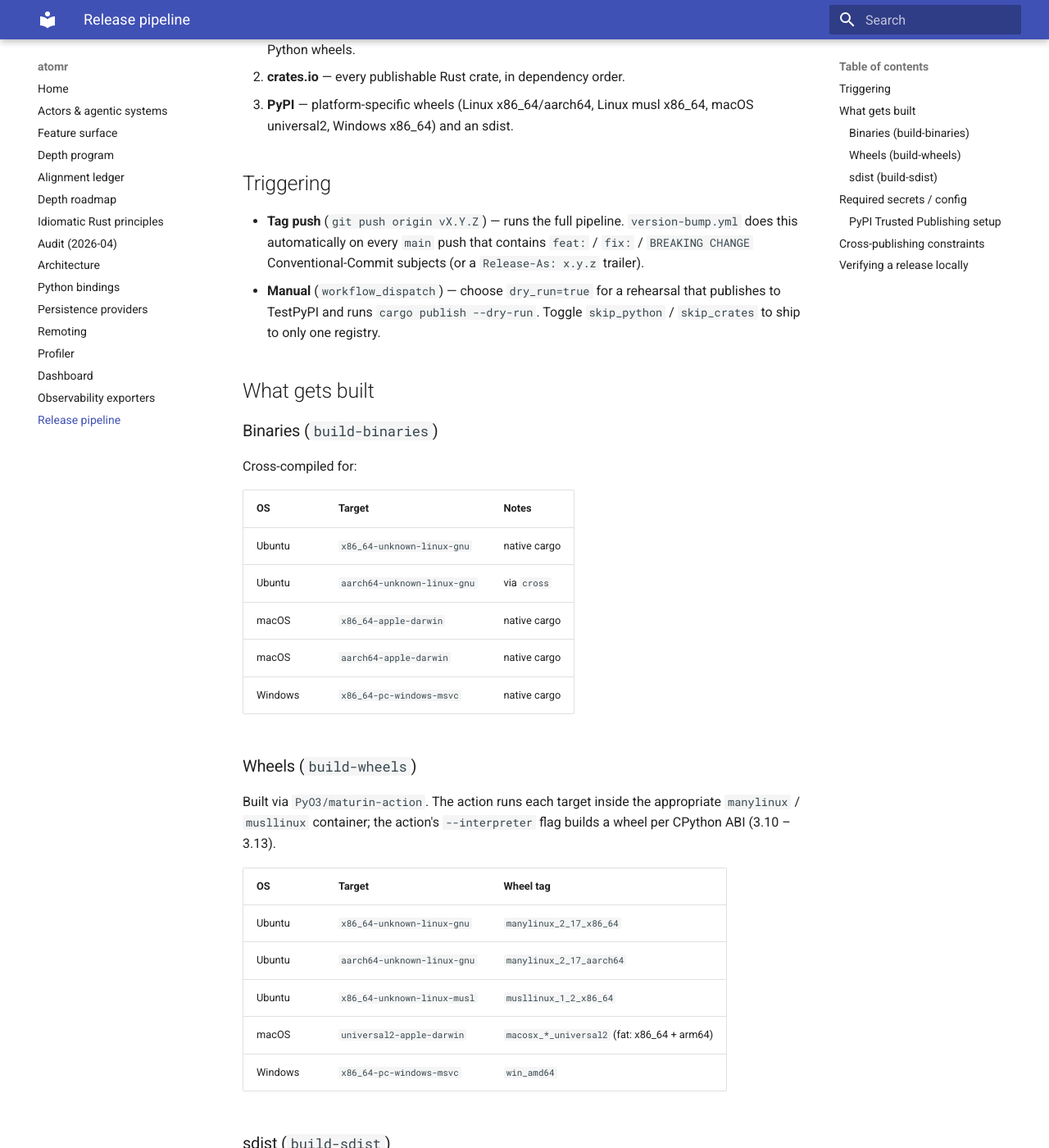
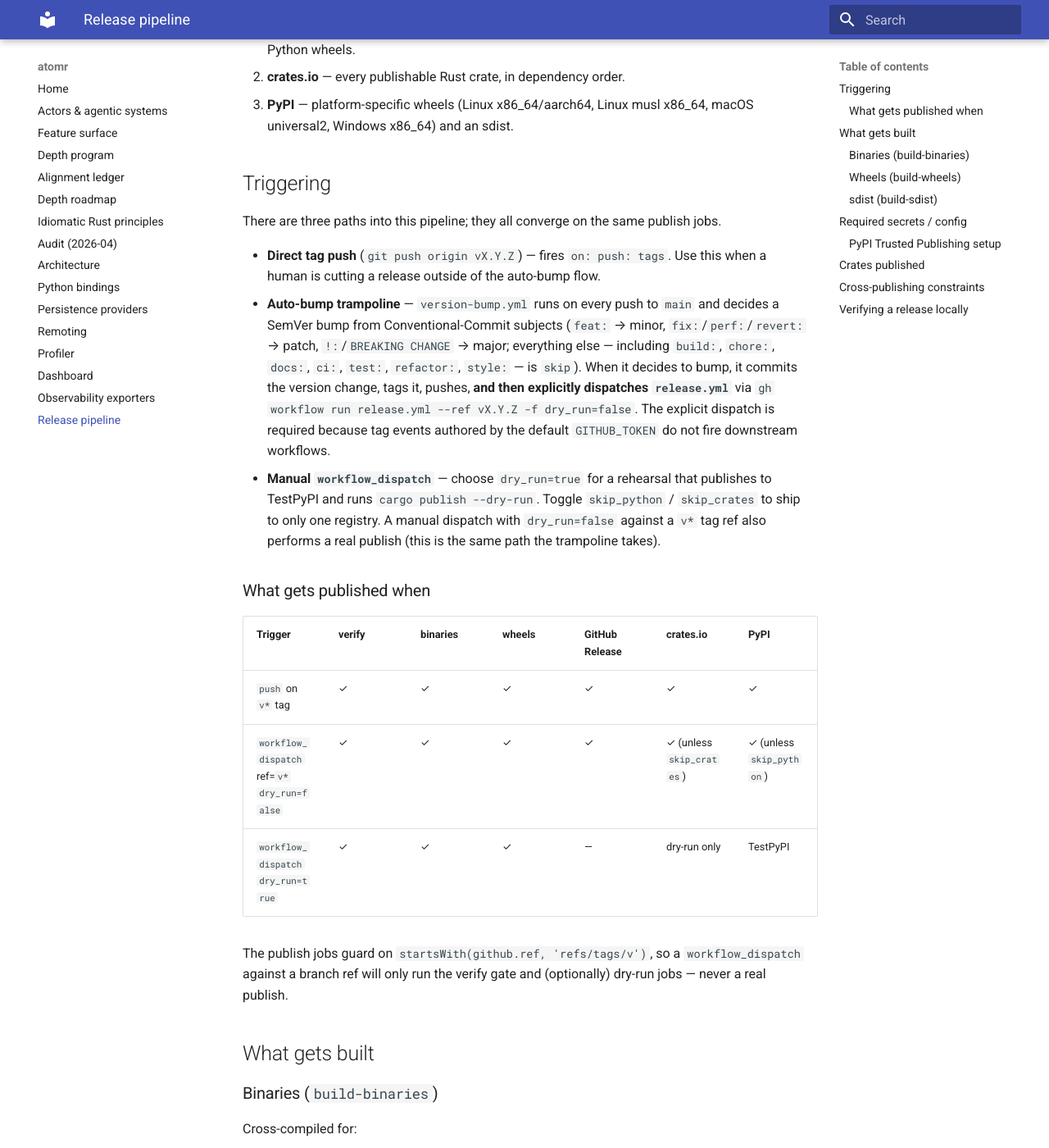
Before and after one commit to rustakka/rakka, an MkDocs documentation site: the page built from docs/release-pipeline.md, in a window 1280 px wide and 1400 px high, scrolled down 199 px. Shown: the whole window at 82% size. Built offline with MkDocs 1.6.1 and Material for MkDocs 9.7.7, drawn with Linux system fonts in a browser that asks for light colours; some of the changed text lies outside the part shown.

Commit message:
build(release): trampoline-trigger release pipeline + cover all publishable crates
Several refinements to the release pipeline so future tags actually
ship to crates.io and PyPI, and so every publishable workspace crate
is covered.

* version-bump.yml now dispatches release.yml via `gh workflow run`
  after pushing the new tag. Tag pushes authored by the default
  GITHUB_TOKEN do not fire `on: push: tags` workflows, which is why
  v0.6.1..v0.9.1 never reached either registry. Adds the `actions:
  write` permission needed for the dispatch.
* release.yml's github-release / publish-crates / publish-pypi jobs
  now also run on a workflow_dispatch targeting a `v*` ref with
  dry_run=false (the trampoline path). Direct tag pushes still work.
* Adds atomr-serialization-hyperion, atomr-remote-serial,
  atomr-distributed-data-lmdb, and atomr-profiler to the publish
  loop in correct dep-order. Previously these were workspace members
  but invisible to the publish loop.
* Replaces the literal `version = "0.9.0"` pins inside
  atomr-distributed-data-lmdb and atomr-profiler with
  `{ workspace = true }` so the next `cargo xtask bump` doesn't
  leave a stale pin behind (this is the recurring "fix(release):
  bump remaining 0.X.0 intra-workspace pins" footgun).
* Updates docs/release-pipeline.md to describe the trampoline,
  the broadened dispatch conditions, and the full publish list.

Co-Authored-By: Claude Opus 4.7 (1M context) <noreply@anthropic.com>

````diff
--- a/docs/release-pipeline.md
+++ b/docs/release-pipeline.md
@@ -11,13 +11,40 @@
 
 ## Triggering
 
-* **Tag push** (`git push origin vX.Y.Z`) — runs the full pipeline.
-  `version-bump.yml` does this automatically on every `main` push that
-  contains `feat:` / `fix:` / `BREAKING CHANGE` Conventional-Commit
-  subjects (or a `Release-As: x.y.z` trailer).
-* **Manual** (`workflow_dispatch`) — choose `dry_run=true` for a
+There are three paths into this pipeline; they all converge on the
+same publish jobs.
+
+* **Direct tag push** (`git push origin vX.Y.Z`) — fires
+  `on: push: tags`. Use this when a human is cutting a release
+  outside of the auto-bump flow.
+* **Auto-bump trampoline** — `version-bump.yml` runs on every push
+  to `main` and decides a SemVer bump from Conventional-Commit
+  subjects (`feat:` → minor, `fix:`/`perf:`/`revert:` → patch,
+  `!:`/`BREAKING CHANGE` → major; everything else — including
+  `build:`, `chore:`, `docs:`, `ci:`, `test:`, `refactor:`,
+  `style:` — is `skip`). When it decides to bump, it commits the
+  version change, tags it, pushes, **and then explicitly dispatches
+  `release.yml`** via `gh workflow run release.yml --ref vX.Y.Z
+  -f dry_run=false`. The explicit dispatch is required because tag
+  events authored by the default `GITHUB_TOKEN` do not fire downstream
+  workflows.
+* **Manual `workflow_dispatch`** — choose `dry_run=true` for a
   rehearsal that publishes to TestPyPI and runs `cargo publish --dry-run`.
   Toggle `skip_python` / `skip_crates` to ship to only one registry.
+  A manual dispatch with `dry_run=false` against a `v*` tag ref also
+  performs a real publish (this is the same path the trampoline takes).
+
+### What gets published when
+
+| Trigger | verify | binaries | wheels | GitHub Release | crates.io | PyPI |
+|---|---|---|---|---|---|---|
+| `push` on `v*` tag | ✓ | ✓ | ✓ | ✓ | ✓ | ✓ |
+| `workflow_dispatch` ref=`v*` `dry_run=false` | ✓ | ✓ | ✓ | ✓ | ✓ (unless `skip_crates`) | ✓ (unless `skip_python`) |
+| `workflow_dispatch` `dry_run=true` | ✓ | ✓ | ✓ | — | dry-run only | TestPyPI |
+
+The publish jobs guard on `startsWith(github.ref, 'refs/tags/v')`, so
+a `workflow_dispatch` against a branch ref will only run the verify
+gate and (optionally) dry-run jobs — never a real publish.
 
 ## What gets built
 
@@ -88,12 +115,56 @@ with:
   skip-existing: true
 ```
 
+## Crates published
+
+The `publish-crates` job walks every publishable crate in dependency
+order. Adding a new crate? Slot it into the earliest layer whose
+prerequisites have already been published, and pin its intra-workspace
+deps with `{ workspace = true }` (NOT a hand-written `version = "..."`
+literal) so the next bump doesn't leave a stale pin behind.
+
+Current order (top to bottom):
+
+1. `atomr-config`
+2. `atomr-core`
+3. `atomr-serialization-hyperion`
+4. `atomr-macros`, `atomr-testkit`
+5. `atomr-remote`, `atomr-remote-serial`
+6. `atomr-persistence`, `atomr-streams`
+7. `atomr-coordination`, `atomr-discovery`, `atomr-di`
+8. `atomr-cluster`
+9. `atomr-persistence-tck`, `atomr-persistence-query`
+10. `atomr-hosting`
+11. `atomr-distributed-data`, `atomr-distributed-data-lmdb`
+12. `atomr-cluster-tools`, `atomr-cluster-metrics`
+13. `atomr-persistence-query-inmemory`, `atomr-persistence-sql`
+14. `atomr-persistence-redis`, `atomr-persistence-mongodb`
+15. `atomr-persistence-cassandra`, `atomr-persistence-aws`
+16. `atomr-persistence-azure`
+17. `atomr-cluster-sharding`
+18. `atomr-patterns`
+19. `atomr-telemetry`
+20. `atomr-dashboard`
+21. `atomr` (umbrella)
+22. `atomr-profiler` (binary + lib; published last so its `atomr` dep is already on the index)
+
+Workspace members deliberately excluded: `xtask`, `examples/*`,
+`benches/*` (all carry `publish = false`), and the `crates/py-bindings/*`
+crates (they ship as a single `atomr` PyPI wheel via `maturin`, not
+individual crates.io publishes).
+
 ## Cross-publishing constraints
 
 * **crates.io publishes are sequential** — every dependent crate
   must wait for its dependencies to be visible. The `publish-crates`
   job orders them deliberately; if you add a new crate, slot it into
   the matching layer of that block.
+* **`already uploaded` is treated as success** — re-tagging the same
+  version (after fixing one mid-pipeline crate) is cheap; previously-
+  uploaded crates skip in <1s.
+* **Rate limiting** — each successful publish sleeps 30s; `429 Too
+  Many Requests` triggers exponential backoff up to 6 attempts. With
+  ~22 crates this caps the publish-crates job around 15 min.
 * **Wheel ABI tags** are baked in by maturin from the build container,
   so each matrix entry produces a different wheel tag. If you need
   more (e.g. PyPy), add another matrix line.
````
Also changed, not shown: 4 other files.
